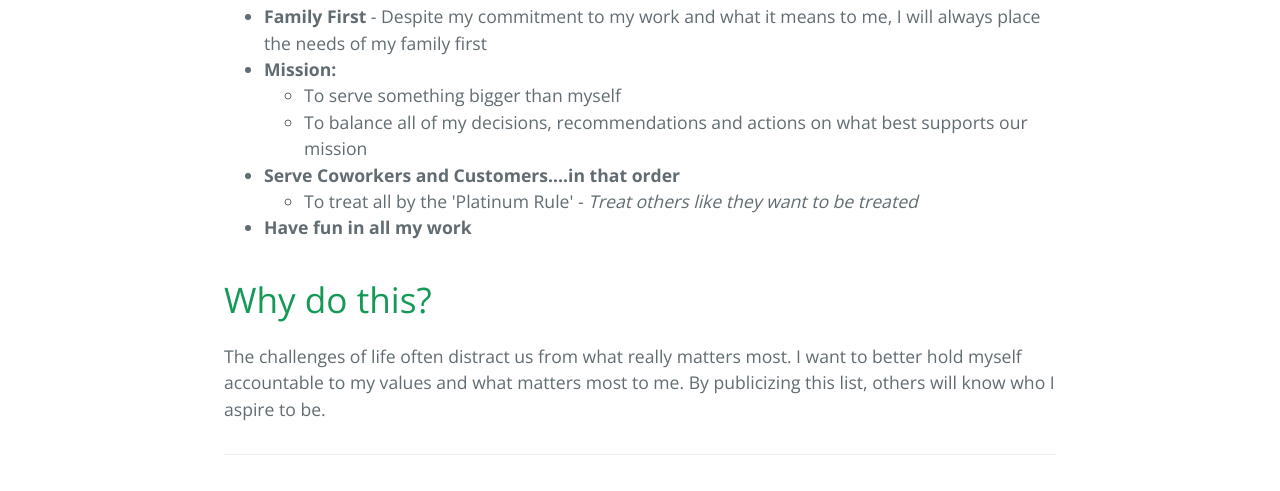
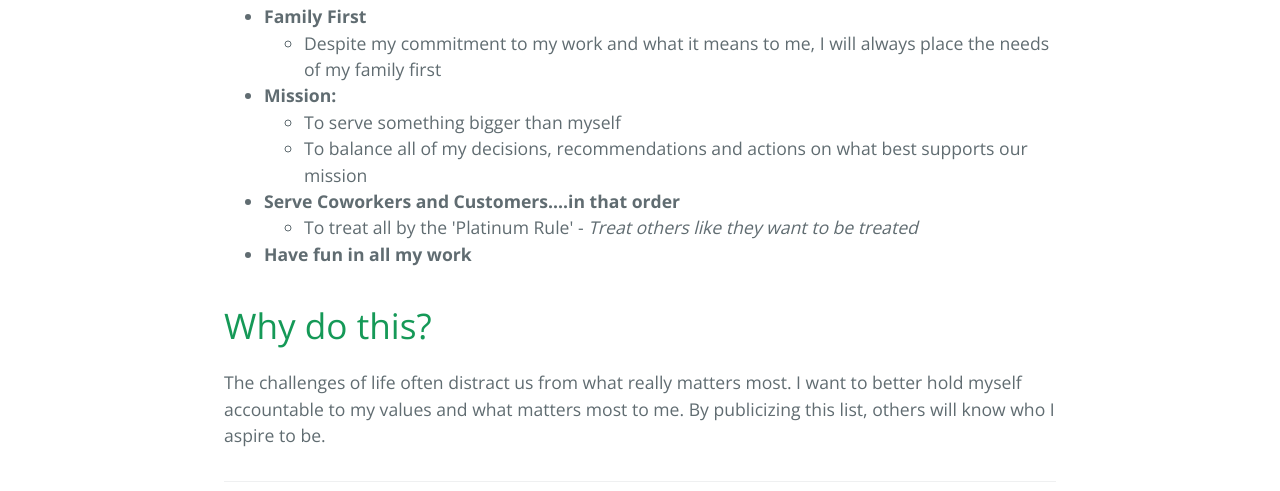
Before and after one commit to chriscantu/my-values, a plain HTML site: page index.html in a window 1280 px wide. Shown: the part 609-1100 px from the top of the page. Drawn offline with nearby package versions, Linux system fonts and the light colour scheme.

Commit message:
Layout update

```diff
--- a/index.html
+++ b/index.html
@@ -29,7 +29,11 @@
 
 <ul>
 <li>
-<strong>Family First</strong> - Despite my commitment to my work and what it means to me, I will always place the needs of my family first</li>
+<strong>Family First</strong>
+    <ul>
+        <li>Despite my commitment to my work and what it means to me, I will always place the needs of my family first</li>
+    </ul>
+</li>
 <li>
 <strong>Mission:</strong>
 
```
Also changed, not shown: 1 other file.
